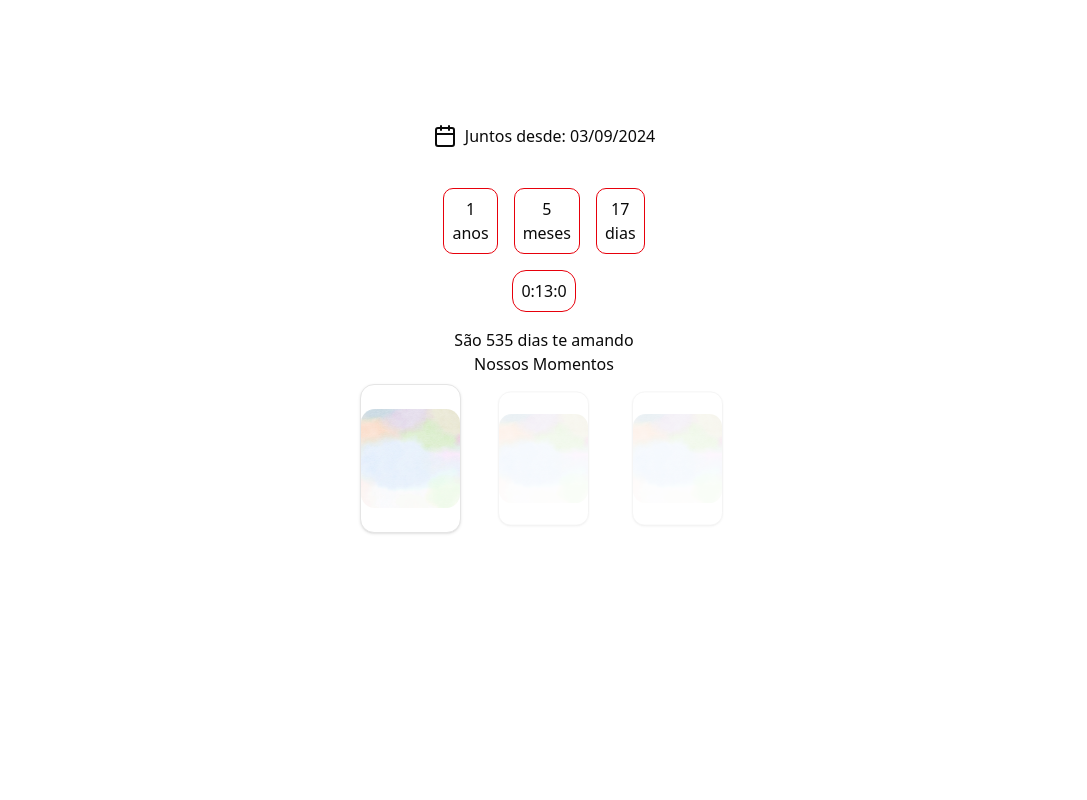
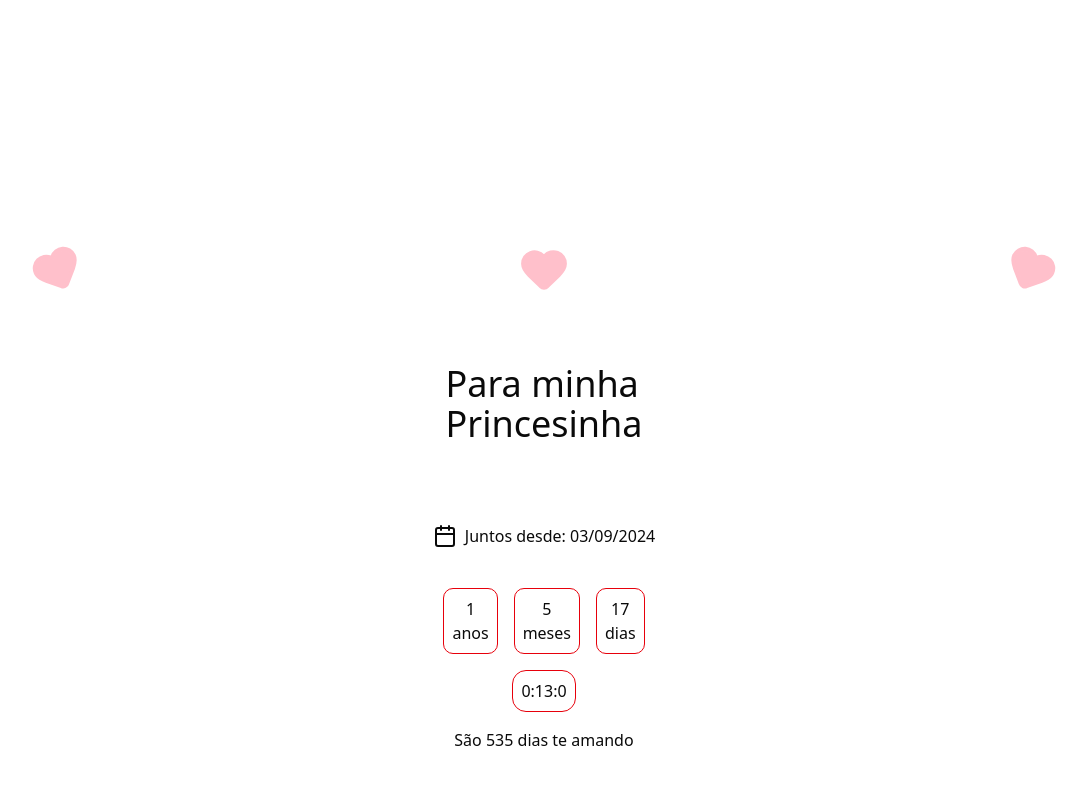
Before and after one commit to davilepore/Modelo-Site-Casal, a Next.js app: page / in a window 1280 px wide. Shown: the part 740-1540 px from the top of the page, without its empty margins (96-1183 px from the left). Before the commit the page ends 1281 px from the top, so only its background shows below. Built offline with nearby package versions, Linux system fonts and the light colour scheme.

Commit message:
feat(ui): add music and time screens

```diff
--- /dev/null
+++ b/src/_components/Musicscreen.tsx
@@ -0,0 +1,23 @@
+import { Heart } from "lucide-react";
+
+function Musicscreen() {
+  return (
+    <div className="flex items-center justify-center flex-col gap-3">
+      <h2 className="flex gap-2">
+        <Heart />
+        Nossa Música
+        <Heart />
+      </h2>
+      <iframe
+        data-testid="embed-iframe"
+        className=""
+        src="https://open.spotify.com/embed/track/5SoOozhQ7KZx55I6EzPwVo?utm_source=generator&theme=0"
+        allowFullScreen
+        allow="autoplay; clipboard-write; encrypted-media; fullscreen; picture-in-picture"
+        loading="lazy"
+      ></iframe>
+    </div>
+  );
+}
+
+export default Musicscreen;
--- a/src/_components/Timescreen.tsx
+++ b/src/_components/Timescreen.tsx
@@ -1,8 +1,23 @@
+import { Heart } from "lucide-react";
 import Countdown from "./_ui/Countdown";
 
 function Timescreen() {
   return (
-    <div>
+    <div className="min-h-screen flex items-center flex-col space-y-20 pt-30">
+      <div className="flex justify-between w-[80%] h-10">
+        <Heart
+          size={50}
+          fill="pink"
+          stroke="pink"
+          className="rotate-[-25deg]"
+        />
+        <Heart size={50} fill="pink" stroke="pink" />
+        <Heart size={50} fill="pink" stroke="pink" className="rotate-25" />
+      </div>
+      <div className=" text-4xl">
+        <h2>Para minha</h2>
+        <h2>Princesinha</h2>
+      </div>
       <Countdown />
     </div>
   );
```
